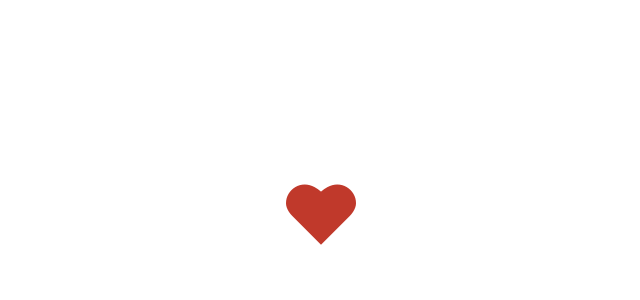
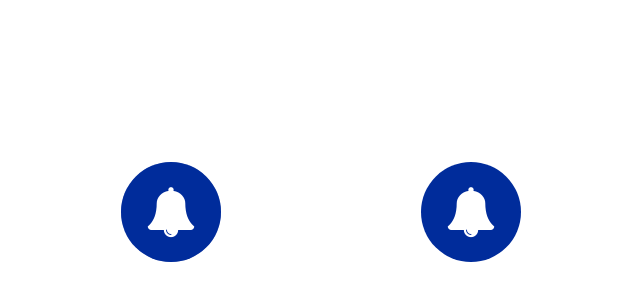
Before and after one commit to ivoiredevacademy/css-pulse-effect, a plain HTML site: page index.html in a window 1280 px wide. Shown: the part 188-488 px from the top of the page, without its empty margins (319-959 px from the left). Drawn offline with nearby package versions, Linux system fonts and the light colour scheme.

Commit message:
Add pulse effect with box-shadow

```diff
--- a/index.html
+++ b/index.html
@@ -6,13 +6,20 @@
     <meta name="viewport" content="width=device-width, initial-scale=1.0" />
     <title>Pulse effect</title>
     <link rel="stylesheet" href="/style.css">
-    <link rel="stylesheet" href="https://cdnjs.cloudflare.com/ajax/libs/line-awesome/1.3.0/line-awesome/css/line-awesome.min.css" integrity="sha512-vebUliqxrVkBy3gucMhClmyQP9On/HAWQdKDXRaAlb/FKuTbxkjPKUyqVOxAcGwFDka79eTF+YXwfke1h3/wfg==" crossorigin="anonymous" referrerpolicy="no-referrer" />
+    <link rel="stylesheet" href="https://cdnjs.cloudflare.com/ajax/libs/font-awesome/4.7.0/css/font-awesome.min.css" integrity="sha512-SfTiTlX6kk+qitfevl/7LibUOeJWlt9rbyDn92a1DqWOw9vWG2MFoays0sgObmWazO5BQPiFucnnEAjpAB+/Sw==" crossorigin="anonymous" referrerpolicy="no-referrer" />
   </head>
   <body>
-    <div>
-      <a href="#" class="pulse pulse-pseudo">
-        <i class="las la-heart"></i>
-      </a>
+    <div class="main">
+      <div class="pulse-box">
+        <a href="#" class="pulse-pseudo">
+          <i class="fa fa-bell"></i>
+        </a>
+      </div>
+      <div class="pulse-box">
+        <a href="#" class="pulse-shadow">
+          <i class="fa fa-bell"></i>
+        </a>
+      </div>
     </div>
   </body>
 </html>
--- a/style.css
+++ b/style.css
@@ -1,14 +1,16 @@
 :root {
-  --red-color: #c0392b;
-  --red-color-light: #fad3cf;
+  --white-color: #FFF;
+  --blue-color: 0, 44, 155;
+
 }
 
 * {
   font-size: 10px;
+  font-family: system-ui;
 }
 
 body {
-  background-color: #FFF;
+  background-color: var(--white-color);
   min-height: 100vh;
   margin: 0;
   padding: 0;
@@ -17,40 +19,43 @@ body {
   justify-content: center;
 }
 
-.pulse {
+.main {
+  display: flex;
+
+}
+
+.pulse-box {
+  width: 30rem;
+  display: flex;
+  justify-content: center;
+}
+
+.pulse-pseudo {
+  background-color: rgb(var(--blue-color));
   width: 10rem;
   height: 10rem;
   font-size: 10rem;
   display: flex;
+  border-radius: 50%;
   align-items: center;
   justify-content: center;
   text-decoration: none;
   position: relative;
 }
 
-.pulse i {
-  font-size: 8rem;
-  height: 8rem;
-  color: var(--red-color);
-
+.pulse-pseudo i {
+  font-size: 5rem;
+  color: var(--white-color);
 }
 
 .pulse-pseudo:before {
   content: "";
-  background-color: var(--red-color-light);
+  background-color: rgba(var(--blue-color), .5);
   position: absolute;
   border-radius: 50%;
   opacity: 1;
   z-index: -1;
-}
-
-.pulse-pseudo:hover::before {
-  animation: pulse 1s infinite;
-}
-
-.pulse-shadow {
-  background-color: transparent;
-  box-shadow: 0px 10px 100px var(--red-color);
+  animation: pulse 2s linear infinite;
 }
 
 @keyframes pulse {
@@ -72,3 +77,34 @@ body {
     opacity: 0;
   }
 }
+
+.pulse-shadow {
+  width: 10rem;
+  height: 10rem;
+  display: inline-flex;
+  align-items: center;
+  justify-content: center;
+  border-radius: 50%;
+  text-decoration: none;
+  color: #FFF;
+  background-color: rgb(var(--blue-color));
+  animation: pulse-sh 1s linear infinite;
+}
+
+.pulse-shadow i {
+  font-size: 5rem;
+}
+
+@keyframes pulse-sh {
+  0% {
+    box-shadow: 0 0 0 0 var(--blue-color);
+  }
+
+  50% {
+    box-shadow: 0 0 0 20px rgba(var(--blue-color), 0.3);
+  }
+
+  100% {
+    box-shadow: 0 0 0 50px rgba(var(--blue-color), 0);
+  }
+}
```
